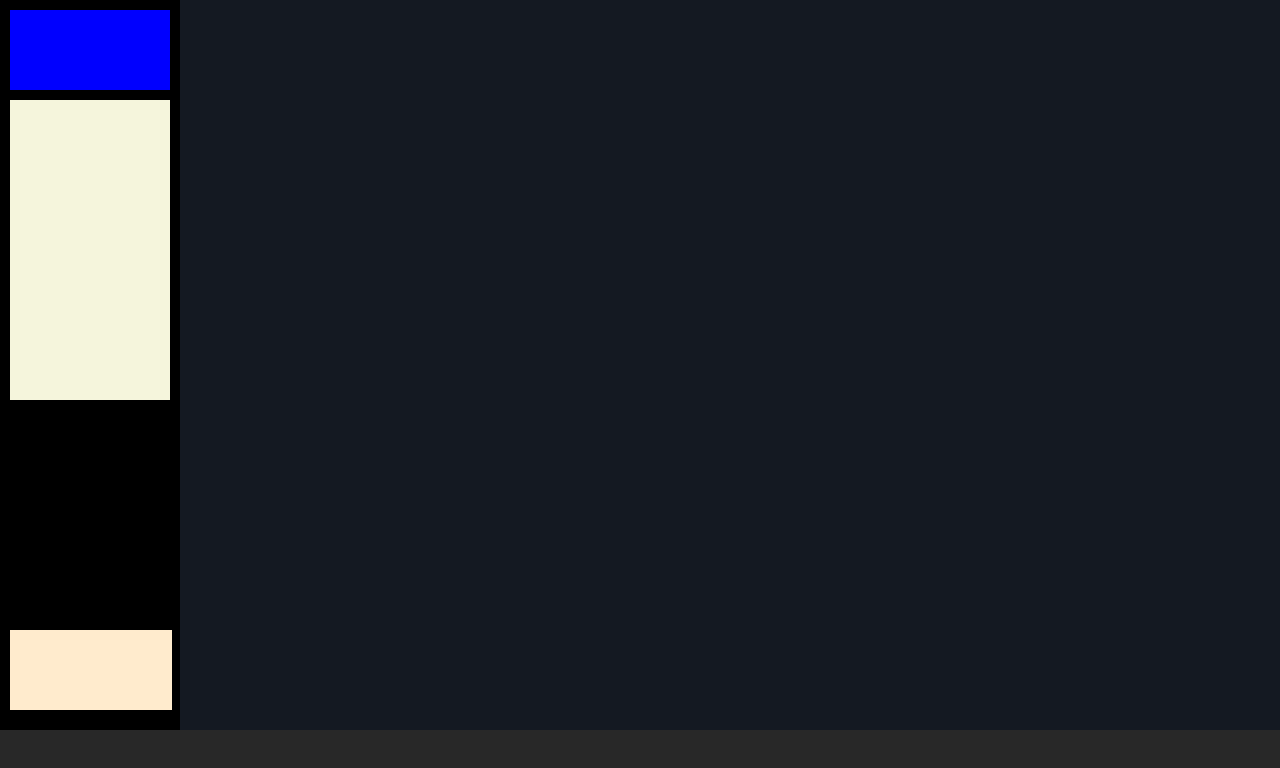
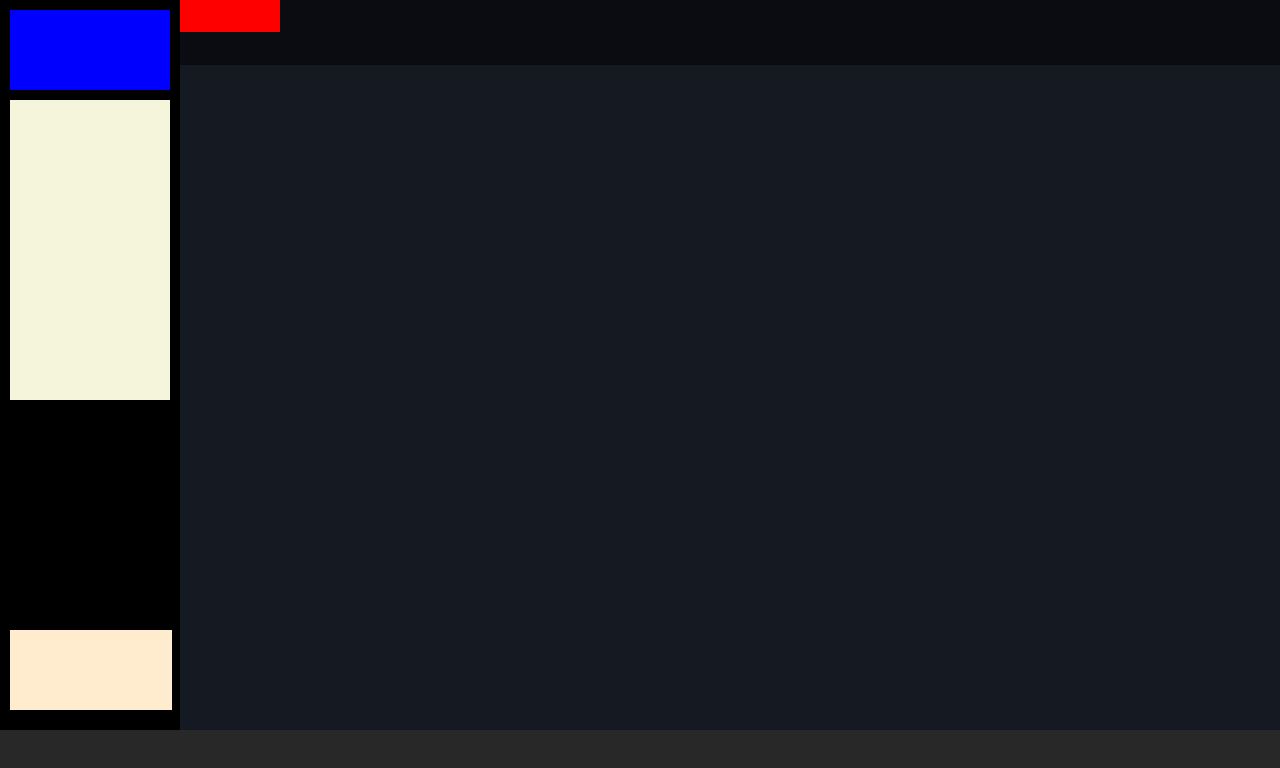
Before and after one commit to FabioBabaglioni/html-css-spotifyweb, a plain HTML site: page index.html in a window 1280 px wide. Drawn offline with Linux system fonts and the light colour scheme.

Commit message:
sezione upgrade

```diff
--- a/css/style.css
+++ b/css/style.css
@@ -46,7 +46,6 @@
 }
 
 .account{
-    vertical-align: text-bottom;
     margin: 10px;
     position: absolute;
     bottom: 10px;
@@ -64,6 +63,23 @@
     background-color: #141922;
     height: calc(100vh - 70px);
     overflow-y: auto;
+}
+
+#upgrade{
+    width: 100%;
+    height: 65px;
+    background-color: rgba(0, 0, 0, .5);
+    position: fixed;
+    text-align: center;
+}
+
+#button-upgrade{
+    height: 32px;
+    width: 100px;
+    text-align: right;
+
+    /* debug */
+    background-color: red;
 }
 
 
@@ -86,4 +102,8 @@
     .contenuti-musicali{
         width: calc(100vw - 40px);
     }
+
+    .account{
+        width: 50%;
+    }
 }
--- a/index.html
+++ b/index.html
@@ -27,7 +27,9 @@
 
             <!-- colonna contenuti musicali -->
             <div class="contenuti-musicali">
-
+                <div id="upgrade">
+                    <div id="button-upgrade"></div>
+                </div>
             </div>
 
 
```
